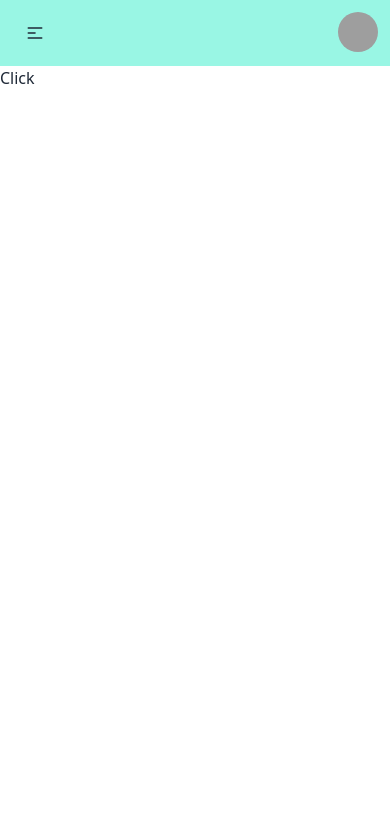
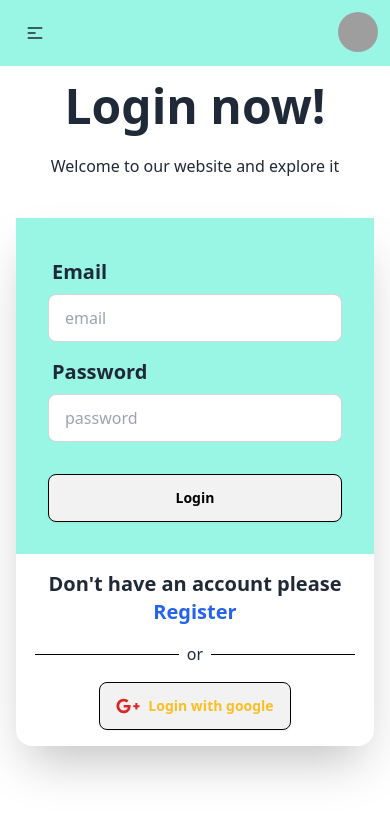
Before and after one commit to alfaz08/forum-web-client-side, a React (Vite) app: page /login in a window 390 px wide. Shown: the top 818 px of the page. Built offline with nearby package versions, Linux system fonts and the light colour scheme; no server answers; grey boxes are pictures that could not be loaded.

Commit message:
login and signup page is added with functionality

```diff
--- a/package.json
+++ b/package.json
@@ -10,12 +10,15 @@
     "preview": "vite preview"
   },
   "dependencies": {
+    "axios": "^1.6.2",
     "firebase": "^10.6.0",
     "react": "^18.2.0",
     "react-dom": "^18.2.0",
     "react-hook-form": "^7.48.2",
     "react-icons": "^4.12.0",
-    "react-router-dom": "^6.20.0"
+    "react-router-dom": "^6.20.0",
+    "react-toastify": "^9.1.3",
+    "sweetalert2": "^11.10.1"
   },
   "devDependencies": {
     "@types/react": "^18.2.37",
--- a/src/Components/PopularTags/PopularTags.jsx
+++ b/src/Components/PopularTags/PopularTags.jsx
@@ -1,6 +1,8 @@
+import useAuth from "../../hooks/useAuth";
 
 
 const PopularTags = () => {
+
   return (
     <div>
       <h2 className="text-center font-bold text-4xl mb-4 mt-8">Popular Tags</h2>
--- a/src/Pages/Login/Login.jsx
+++ b/src/Pages/Login/Login.jsx
@@ -1,10 +1,112 @@
-import { Link } from "react-router-dom";
+import { Link, useLocation, useNavigate } from "react-router-dom";
+import { FaGooglePlusG } from "react-icons/fa";
+
+import { ToastContainer, toast } from 'react-toastify';
+import useAuth from "../../hooks/useAuth";
 
 
 const Login = () => {
+
+    const {signIn} =useAuth()
+    const navigate = useNavigate()
+    const location =useLocation()
+
+
+
+
+
+
+    const handleLogin=e=>{
+      e.preventDefault();
+    const email =e.target.email.value;
+    const password =e.target.password.value;
+    // console.log(email,password);
+    signIn(email,password)
+    .then(res=>{console.log(res.user)
+      navigate(location?.state?location.state:'/')
+     })
+     .catch(error=>{
+      console.log(error)
+      setLoginError(error.message)
+      toast.error(error.message)
+      e.target.reset()
+     })
+
+
+    }
+
+
+
+
+
+
+
+
+
   return (
-    <div>
-      <Link to='/signUp'>Click</Link>
+    <div className="container mx-auto">
+      <div className="grid grid-cols-1 lg:grid-cols-4 lg:ml-36 ">
+     <div className="hidden lg:block ">
+       <img className="h-[530px] w-[420px] mt-32" src="https://i.ibb.co/Qkbj5bY/Screenshot-2023-10-18-115151.jpg" alt="" />
+     </div>
+     <div className="">
+     <div className="hero">
+  <div className="hero-content flex-col md:w-[700px] ">
+    <div className="text-center lg:text-left">
+      <h1 className="text-5xl font-bold">Login now!</h1>
+      <p className="py-6">Welcome to our website and explore it</p>
+    </div>
+    <div className="card flex-shrink-0 w-full shadow-2xl bg-custom-color">
+    <form onSubmit={handleLogin} className="card-body bg-teal-200">
+        <div className="form-control">
+          <label className="label">
+            <span className="label-text text-xl font-semibold">Email</span>
+          </label>
+          <input type="email" name="email" placeholder="email" className="input input-bordered" required />
+        </div>
+        <div className="form-control">
+          <label className="label">
+            <span className="label-text text-xl font-semibold">Password</span>
+          </label>
+          <input type="password" name="password" placeholder="password" className="input input-bordered" required />
+
+        </div>
+        <div className="form-control mt-6">
+        <button  className="btn border-black  bg-custom-color text-black hover:bg-black hover:text-white">Login</button>
+        </div>
+      </form>
+
+
+
+      <p className="text-center mt-4 mb-4 ">
+        <span className="text-xl font-semibold ">Don't have an account please</span>
+        <Link to="/signUp"  className=" font-bold text-blue-600 text-xl hover:text-white"> Register</Link>
+      </p>
+
+
+      <div className="flex items-center justify-center">
+     <hr className="mr-2 ml-4 w-36 border-black" />
+      <span>or</span>
+      <hr className="ml-2 mr-4 w-36 border-black"/>
+     </div>
+     <div className="text-center mb-4 mt-4 ">
+      <button    className=" text-amber-400 font-bold btn border-black bg-custom-color hover:bg-black hover:text-white"><FaGooglePlusG  className=" text-red-600 text-2xl "></FaGooglePlusG>Login with google</button>
+     </div>
+
+
+
+
+    </div>
+  </div>
+</div>
+
+
+
+     </div>
+
+     <ToastContainer/>
+
+    </div>
     </div>
   );
 };
--- a/src/Pages/SignUp/SignUp.jsx
+++ b/src/Pages/SignUp/SignUp.jsx
@@ -1,13 +1,16 @@
+import { useForm } from "react-hook-form";
+import { Link, useNavigate } from "react-router-dom";
+import useAuth from "../../hooks/useAuth";
+import useAxiosPublic from "../../hooks/useAxiosPublic";
+import Swal from "sweetalert2";
 
-import { useForm } from "react-hook-form";
-
-import { Link, } from "react-router-dom";
-
-
+const image_hosting_key = import.meta.env.VITE_IMAGE_HOSTING_KEY;
+const image_hosting_api = `https://api.imgbb.com/1/upload?key=${image_hosting_key}`;
 
 const SignUp = () => {
-
-
+  const { createUser,updateUserProfile } = useAuth();
+  const axiosPublic = useAxiosPublic();
+  const navigate =useNavigate()
   const {
     register,
     handleSubmit,
@@ -15,15 +18,51 @@ const SignUp = () => {
     formState: { errors },
   } = useForm();
 
+  const onSubmit = async (data) => {
+    //imagebb upload to imgbb and then get an URL
+    const imageFile = { image: data.image[0] };
+    const res = await axiosPublic.post(image_hosting_api, imageFile, {
+      headers: {
+        "content-type": "multipart/form-data",
+      },
+    });
+    console.log(res.data);
+    console.log(data);
+    if (res.data.success) {
+      createUser(data.email, data.password).then((result) => {
+        const loggedUser = result.user;
+        console.log(loggedUser);
+      });
+      updateUserProfile(data.name,res.data.data.display_url)
+      .then(()=>{
+        const userInfo = {
+          name:data.name,
+          email:data.email,
+          badge:'bronze',
+        }
+        axiosPublic.post('/users',userInfo)
+        .then((res)=>{
+          if(res.data.insertedId){
+            console.log('user added database');
+            reset()
+            Swal.fire({
+              position: "top-end",
+              icon: "success",
+              title: "Sign up has been successful",
+              showConfirmButton: false,
+              timer: 1500,
+            });
+          navigate("/")
+          }
+        })
+        .catch((error)=>console.log(error))
+      })
 
-
-  const onSubmit = (data) => {
-    console.log(data);
+    }
   };
 
   return (
     <>
-
       <div className="hero min-h-screen bg-base-200">
         <div className="hero-content flex-col lg:flex-row-reverse">
           <div className="text-center lg:text-left">
@@ -49,22 +88,6 @@ const SignUp = () => {
                 />
                 {errors.name && (
                   <span className="text-red-600">This field is required</span>
-                )}
-              </div>
-
-              <div className="form-control">
-                <label className="label">
-                  <span className="label-text">Photo URL</span>
-                </label>
-                <input
-                  type="text"
-                  name="name"
-                  {...register("photoURL", { required: true })}
-                  placeholder="photoURL"
-                  className="input input-bordered"
-                />
-                {errors.photoURL && (
-                  <span className="text-red-600">PhotoURL is required</span>
                 )}
               </div>
 
@@ -119,11 +142,15 @@ const SignUp = () => {
                     one special charcter
                   </span>
                 )}
-                <label className="label">
-                  <a href="#" className="label-text-alt link link-hover">
-                    Forgot password?
-                  </a>
-                </label>
+              </div>
+
+              <div className="form-control w-full my-6">
+                <input
+                  {...register("image", { required: true })}
+                  required
+                  type="file"
+                  className="file-input file-input-bordered file-input-warning w-full "
+                />
               </div>
 
               <div className="form-control mt-6">
@@ -139,7 +166,6 @@ const SignUp = () => {
                 Already have a Account<Link to="/login">Please Login</Link>
               </small>
             </p>
-
           </div>
         </div>
       </div>
--- a/src/Providers/AuthProviders.jsx
+++ b/src/Providers/AuthProviders.jsx
@@ -1,4 +1,6 @@
+import { createUserWithEmailAndPassword, signInWithEmailAndPassword, updateProfile } from "firebase/auth";
 import { createContext, useState } from "react";
+import { auth } from "../firebase/firebase.init";
 
 
 export const AuthContext = createContext(null)
@@ -7,12 +9,33 @@ export const AuthContext = createContext(null)
 const AuthProviders = ({children}) => {
 
   const [user,setUser] =useState(null)
-  const {loading,setLoading} =useState(true)
+  const [loading,setLoading] =useState(true)
+
+
+  const createUser = (email,password)=>{
+    setLoading(true)
+    return createUserWithEmailAndPassword(auth,email,password)
+  }
+
+  const updateUserProfile = (name,photo)=>{
+    return updateProfile (auth.currentUser,{
+      disPlayName:name,
+     photoURL: photo,
+    })
+  }
+
+  const signIn = (email,password)=>{
+    return signInWithEmailAndPassword(auth,email,password)
+  }
+
 
 
   const authInfo ={
     user,
-    loading
+    loading,
+    createUser,
+    updateUserProfile,
+    signIn
   }
 
 
--- a/src/hooks/useAuth.jsx
+++ b/src/hooks/useAuth.jsx
@@ -2,7 +2,7 @@ import { useContext } from 'react';
 import { AuthContext } from '../Providers/AuthProviders';
 
 const useAuth = () => {
-  const all = useContext(AuthContext)
+  const all =  useContext(AuthContext)
   return all;
 };
 
--- /dev/null
+++ b/src/hooks/useAxiosPublic.jsx
@@ -0,0 +1,14 @@
+import axios from "axios";
+
+
+const axiosPublic = axios.create({
+  baseURL: 'http://localhost:5000'
+}
+  )
+
+
+const useAxiosPublic = () => {
+  return axiosPublic;
+};
+
+export default useAxiosPublic;
--- a/src/main.jsx
+++ b/src/main.jsx
@@ -3,11 +3,14 @@ import ReactDOM from 'react-dom/client'
 import './index.css'
 import {RouterProvider} from "react-router-dom"
 import router from './Routes/Routes'
+import AuthProviders from './Providers/AuthProviders'
 
 
 
 ReactDOM.createRoot(document.getElementById('root')).render(
   <React.StrictMode>
+    <AuthProviders>
     <RouterProvider router={router} />
+    </AuthProviders>
   </React.StrictMode>,
 )
```
Also changed, not shown: 1 other file (tests, documents, lock files or other folders).
